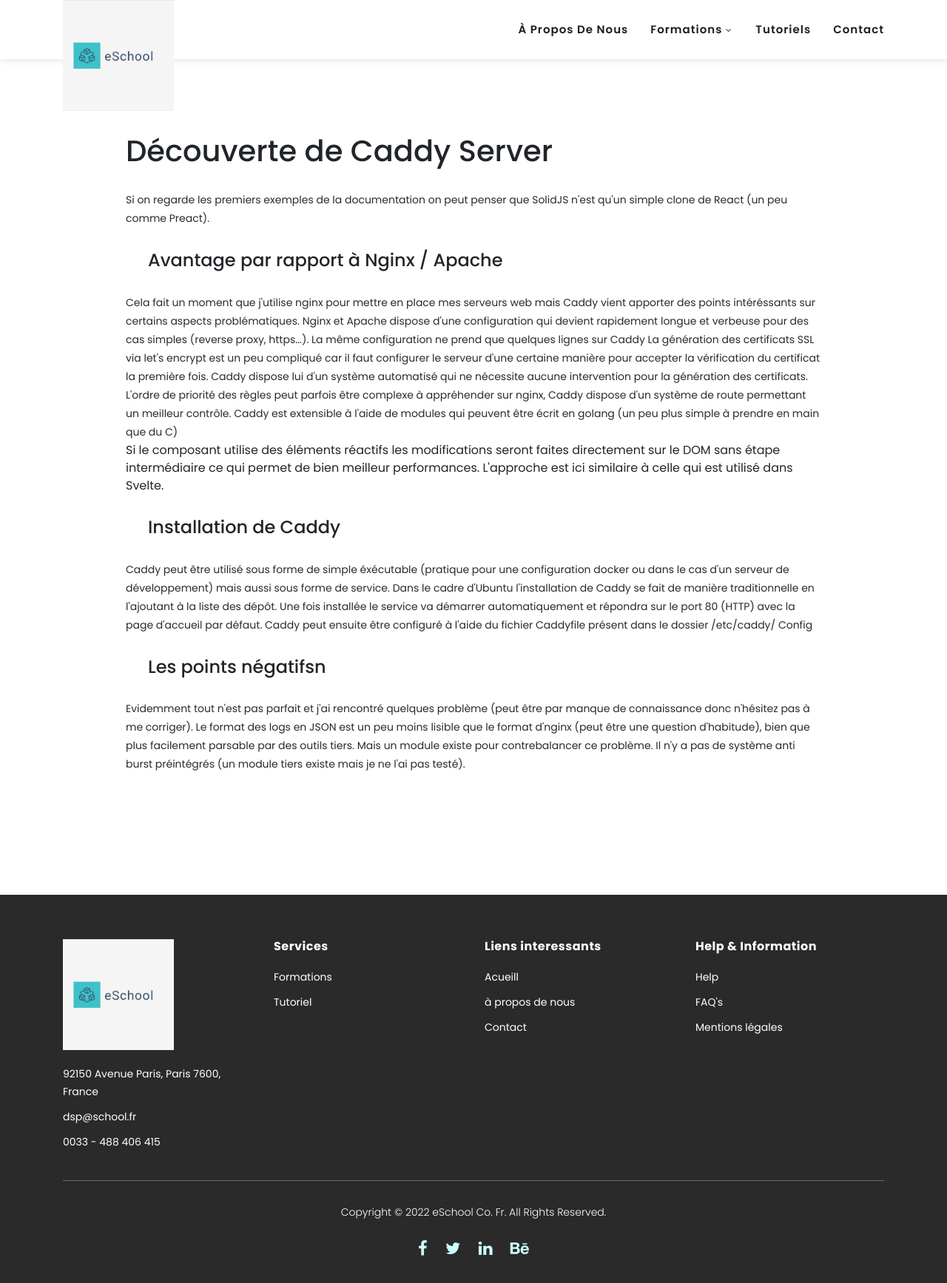
After one commit to malkico/eschool, a PHP site: page /detail-tuto2.html in a window 1280 px wide. The commit adds this page. Shown: the whole page at 74% size. Run offline with PHP 8.4, Linux system fonts and the light colour scheme.

Commit message:
add tuto content

```diff
--- a/assets/css/custom-style.css
+++ b/assets/css/custom-style.css
@@ -67,3 +67,21 @@
   bottom: 150px;
   left: 40px;
 }
+
+.detail-tuto {
+  height: 1000px;
+  padding: 30px;
+  margin-top: 150px;
+  max-width: 1000px;
+  margin-left: auto;
+  margin-right: auto;
+
+}
+
+.detail-tuto h1 {
+  margin-bottom: 30px;
+}
+
+.detail-tuto h4 {
+  margin: 30px;
+}
--- /dev/null
+++ b/detail-tuto2.html
@@ -0,0 +1,246 @@
+<!DOCTYPE html>
+<html lang="en">
+
+<head>
+    <!-- Google Tag Manager -->
+    <script>(function (w, d, s, l, i) {
+            w[l] = w[l] || []; w[l].push({
+                'gtm.start':
+                    new Date().getTime(), event: 'gtm.js'
+            }); var f = d.getElementsByTagName(s)[0],
+                j = d.createElement(s), dl = l != 'dataLayer' ? '&l=' + l : ''; j.async = true; j.src =
+                    'https://www.googletagmanager.com/gtm.js?id=' + i + dl; f.parentNode.insertBefore(j, f);
+        })(window, document, 'script', 'dataLayer', 'GTM-P2QFDZ4');</script>
+    <!-- End Google Tag Manager -->
+    <meta charset="utf-8" />
+    <meta name="viewport" content="width=device-width, initial-scale=1, shrink-to-fit=no" />
+    <meta name="description" content="" />
+    <meta name="author" content="" />
+    <link href="https://fonts.googleapis.com/css?family=Poppins:100,200,300,400,500,600,700,800,900&display=swap"
+        rel="stylesheet" />
+    <link rel="stylesheet" href="assets/css/custom-style.css" />
+
+    <title>Hexashop - Product Listing Page</title>
+
+    <!-- Additional CSS Files -->
+    <link rel="stylesheet" type="text/css" href="assets/css/bootstrap.min.css" />
+
+    <link rel="stylesheet" type="text/css" href="assets/css/font-awesome.css" />
+
+    <link rel="stylesheet" href="assets/css/templatemo-hexashop.css" />
+
+    <link rel="stylesheet" href="assets/css/owl-carousel.css" />
+
+    <link rel="stylesheet" href="assets/css/lightbox.css" />
+    <!--
+
+TemplateMo 571 Hexashop
+
+https://templatemo.com/tm-571-hexashop
+
+-->
+</head>
+
+<body>
+    <!-- Google Tag Manager (noscript) -->
+    <noscript><iframe src="https://www.googletagmanager.com/ns.html?id=GTM-P2QFDZ4" height="0" width="0"
+            style="display:none;visibility:hidden"></iframe></noscript>
+    <!-- End Google Tag Manager (noscript) -->
+    <!-- ***** Preloader Start ***** -->
+    <div id="preloader">
+        <div class="jumper">
+            <div></div>
+            <div></div>
+            <div></div>
+        </div>
+    </div>
+    <!-- ***** Preloader End ***** -->
+
+    <!-- ***** Header Area Start ***** -->
+    <header class="header-area header-sticky">
+        <div class="container">
+            <div class="row">
+                <div class="col-12">
+                    <nav class="main-nav">
+                        <!-- ***** Logo Start ***** -->
+                        <a href="index.html" class="logo">
+                            <img width="150px" height="150px" src="assets/images/logo.png" />
+                        </a>
+                        <!-- ***** Logo End ***** -->
+                        <!-- ***** Menu Start ***** -->
+                        <ul class="nav">
+                            <li class="scroll-to-section">
+                                <a href="AProposDeNous.html">à propos de nous</a>
+                            </li>
+
+                            <li class="submenu">
+                                <a href="javascript:;">Formations</a>
+                                <ul>
+                                    <li><a href="Backend.html">backend</a></li>
+                                    <li><a href="Frontend.html">Frontend</a></li>
+                                    <li><a href="CRM.html">CRM</a></li>
+                                </ul>
+                            </li>
+                            <li class="scroll-to-section">
+                                <a href="Tutoriel.html">Tutoriels</a>
+                            </li>
+                            <li class="scroll-to-section">
+                                <a href="Contact.html">Contact</a>
+                            </li>
+                        </ul>
+                        <a class="menu-trigger">
+                            <span>Menu</span>
+                        </a>
+                        <!-- ***** Menu End ***** -->
+                    </nav>
+                </div>
+            </div>
+        </div>
+    </header>
+    <!-- ***** Header Area End ***** -->
+
+    <!-- ***** Main Banner Area Start ***** -->
+
+    <!-- ***** Main Banner Area End ***** -->
+
+    <!-- ***** Products Area Starts ***** -->
+    <section class="section" id="products">
+        <div class="detail-tuto">
+            <h1>Découverte de Caddy Server</h1>
+            <p>Si on regarde les premiers exemples de la documentation on peut penser que SolidJS n'est qu'un simple
+                clone de React (un peu comme Preact).</p>
+            <h4>Avantage par rapport à Nginx / Apache</h4>
+            <p>Cela fait un moment que j'utilise nginx pour mettre en place mes serveurs web mais Caddy vient apporter des points intéréssants sur certains aspects problématiques.
+
+                Nginx et Apache dispose d'une configuration qui devient rapidement longue et verbeuse pour des cas simples (reverse proxy, https...). La même configuration ne prend que quelques lignes sur Caddy
+                La génération des certificats SSL via let's encrypt est un peu compliqué car il faut configurer le serveur d'une certaine manière pour accepter la vérification du certificat la première fois. Caddy dispose lui d'un système automatisé qui ne nécessite aucune intervention pour la génération des certificats.
+                L'ordre de priorité des règles peut parfois être complexe à appréhender sur nginx, Caddy dispose d'un système de route permettant un meilleur contrôle.
+                Caddy est extensible à l'aide de modules qui peuvent être écrit en golang (un peu plus simple à prendre en main que du C)</p>
+
+                Si le composant utilise des éléments réactifs les modifications seront faites directement sur le DOM
+                sans
+                étape intermédiaire ce qui permet de bien meilleur performances. L'approche est ici similaire à celle
+                qui
+                est utilisé dans Svelte.</p>
+            <h4>Installation de Caddy</h4>
+            <p>Caddy peut être utilisé sous forme de simple éxécutable (pratique pour une configuration docker ou dans le cas d'un serveur de développement) mais aussi sous forme de service. Dans le cadre d'Ubuntu l'installation de Caddy se fait de manière traditionnelle en l'ajoutant à la liste des dépôt.
+
+                Une fois installée le service va démarrer automatiquement et répondra sur le port 80 (HTTP) avec la page d'accueil par défaut. Caddy peut ensuite être configuré à l'aide du fichier Caddyfile présent dans le dossier /etc/caddy/
+
+                Config</p>
+            <h4>Les points négatifsn</h4>
+            <p>Evidemment tout n'est pas parfait et j'ai rencontré quelques problème (peut être par manque de connaissance donc n'hésitez pas à me corriger).
+
+                Le format des logs en JSON est un peu moins lisible que le format d'nginx (peut être une question d'habitude), bien que plus facilement parsable par des outils tiers. Mais un module existe pour contrebalancer ce problème.
+                Il n'y a pas de système anti burst préintégrés (un module tiers existe mais je ne l'ai pas testé).</p>
+        </div>
+
+    </section>
+    <!-- ***** Products Area Ends ***** -->
+
+    <!-- ***** Footer Start ***** -->
+    <footer>
+        <div class="container">
+            <div class="row">
+                <div class="col-lg-3">
+                    <div class="first-item">
+                        <div class="logo">
+                            <img width="150px" height="150px" src="assets/images/logo.png"
+                                alt="hexashop ecommerce templatemo" />
+                        </div>
+                        <ul>
+                            <li>
+                                <a href="#">92150 Avenue Paris, Paris 7600, France</a>
+                            </li>
+                            <li><a href="#">dsp@school.fr</a></li>
+                            <li><a href="#">0033 - 488 406 415</a></li>
+                        </ul>
+                    </div>
+                </div>
+                <div class="col-lg-3">
+                    <h4>Services</h4>
+                    <ul>
+                        <li><a href="index.html">Formations</a></li>
+                        <li><a href="Tutoriel.html">Tutoriel</a></li>
+                    </ul>
+                </div>
+                <div class="col-lg-3">
+                    <h4>Liens interessants</h4>
+                    <ul>
+                        <li><a href="Index.html">Acueill</a></li>
+                        <li><a href="AProposDeNous.html">à propos de nous</a></li>
+                        <li><a href="Contact.html">Contact</a></li>
+                    </ul>
+                </div>
+                <div class="col-lg-3">
+                    <h4>Help &amp; Information</h4>
+                    <ul>
+                        <li><a href="#">Help</a></li>
+                        <li><a href="#">FAQ's</a></li>
+                        <li><a href="#">Mentions légales</a></li>
+                    </ul>
+                </div>
+                <div class="col-lg-12">
+                    <div class="under-footer">
+                        <p>Copyright © 2022 eSchool Co. Fr. All Rights Reserved.</p>
+                        <ul>
+                            <li>
+                                <a href="#"><i class="fa fa-facebook"></i></a>
+                            </li>
+                            <li>
+                                <a href="#"><i class="fa fa-twitter"></i></a>
+                            </li>
+                            <li>
+                                <a href="#"><i class="fa fa-linkedin"></i></a>
+                            </li>
+                            <li>
+                                <a href="#"><i class="fa fa-behance"></i></a>
+                            </li>
+                        </ul>
+                    </div>
+                </div>
+            </div>
+        </div>
+    </footer>
+
+    <!-- jQuery -->
+    <script src="assets/js/jquery-2.1.0.min.js"></script>
+
+    <!-- Bootstrap -->
+    <script src="assets/js/popper.js"></script>
+    <script src="assets/js/bootstrap.min.js"></script>
+
+    <!-- Plugins -->
+    <script src="assets/js/owl-carousel.js"></script>
+    <script src="assets/js/accordions.js"></script>
+    <script src="assets/js/datepicker.js"></script>
+    <script src="assets/js/scrollreveal.min.js"></script>
+    <script src="assets/js/waypoints.min.js"></script>
+    <script src="assets/js/jquery.counterup.min.js"></script>
+    <script src="assets/js/imgfix.min.js"></script>
+    <script src="assets/js/slick.js"></script>
+    <script src="assets/js/lightbox.js"></script>
+    <script src="assets/js/isotope.js"></script>
+
+    <!-- Global Init -->
+    <script src="assets/js/custom.js"></script>
+
+    <script>
+        $(function () {
+            var selectedClass = "";
+            $("p").click(function () {
+                selectedClass = $(this).attr("data-rel");
+                $("#portfolio").fadeTo(50, 0.1);
+                $("#portfolio div")
+                    .not("." + selectedClass)
+                    .fadeOut();
+                setTimeout(function () {
+                    $("." + selectedClass).fadeIn();
+                    $("#portfolio").fadeTo(50, 1);
+                }, 500);
+            });
+        });
+    </script>
+</body>
+
+</html>
```
Also changed, not shown: Tutoriel.html (+50 -96 lines).
